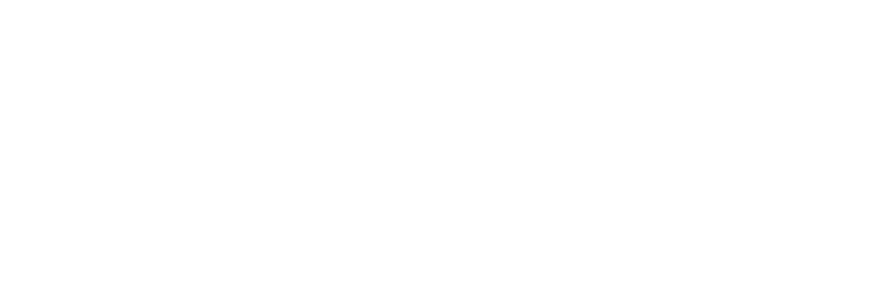
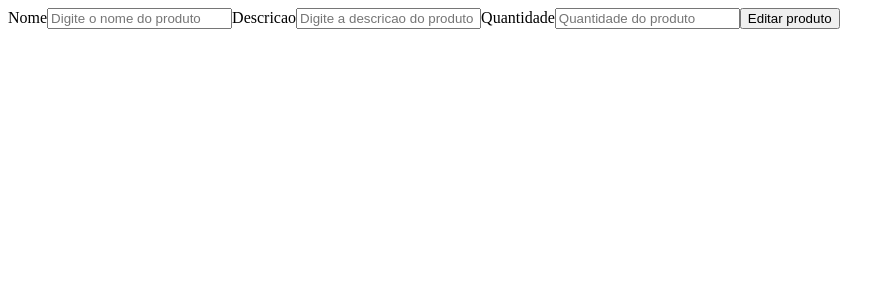
Before and after one commit to Henrique-M01/frontVollSollutions, a React (Create React App) app: page /update/1 in a window 1280 px wide. Before the commit this address had no page. Shown: the top 300 px of the page, without its empty margins (0-895 px from the left). Built offline with nearby package versions, Linux system fonts and the light colour scheme.

Commit message:
feat: add logic buttons create and update product

```diff
--- a/src/App.js
+++ b/src/App.js
@@ -3,6 +3,7 @@
 import CreateLogin from './pages/CreateLogin';
 import { BrowserRouter, Routes, Route } from 'react-router-dom';
 import HomePage from './pages/Home';
+import CreateOrUpdateUsers from './pages/CreateOrUpdateProducts';
 
 function App() {
   return (
@@ -12,6 +13,8 @@
           <Route path="/" element={ <Login /> } />
           <Route path="/create" element={ <CreateLogin /> } />
           <Route path="/home" element={ <HomePage /> } />
+          <Route path="/create/products" element={ <CreateOrUpdateUsers /> } />
+          <Route path="/update/:id" element={ <CreateOrUpdateUsers /> } />
         </Routes>
       </BrowserRouter>
     </Provider>
--- /dev/null
+++ b/src/pages/CreateOrUpdateProducts.jsx
@@ -0,0 +1,86 @@
+import { useContext, useState } from "react";
+import { useLocation, useNavigate } from "react-router-dom";
+import MyContext from "../Context/MyContext";
+import { createProduct, updateProduct } from "../services/RequestAPI";
+
+export default function CreateOrUpdateUsers() {
+  const { token } = useContext(MyContext);
+
+  const [name, setName] = useState('');
+  const [description, setDescription] = useState('');
+  const [quantity, setQuantity] = useState(0);
+
+  const navigate = useNavigate();
+  const { pathname } = useLocation();
+  const [, TYPE, ID] = pathname.split('/');
+
+  async function createProducts(name, description, quantity, token) {
+    if (name && description && quantity) {
+      await createProduct(name, description, quantity, token);
+
+      navigate('/home');
+    }
+  }
+
+  async function updateProducts(id, name, description, quantity, token) {
+    if (name && description && quantity & id) {
+      await updateProduct(id, name, quantity, description, token)
+
+      navigate('/home');
+    }
+  }
+
+  return (
+    <div>
+      <form>
+        <label htmlFor="input-name">
+          Nome
+          <input
+            id="input-name"
+            type="text"
+            placeholder="Digite o nome do produto"
+            onChange={(event) => setName(event.target.value) }
+          />
+        </label>
+        <label htmlFor="input-description">
+          Descricao
+          <input
+            id="input-description"
+            type="text"
+            placeholder="Digite a descricao do produto"
+            onChange={(event) => setDescription(event.target.value) }
+          />
+        </label>
+        <label htmlFor="input-quantity">
+          Quantidade
+          <input
+            id="input-quantity"
+            type="number"
+            placeholder="Quantidade do produto"
+            onChange={(event) => setQuantity(event.target.value) }
+        />
+        </label>
+        { TYPE === 'create'
+          ?
+          <button
+            onClick={async (event) => {
+              event.preventDefault();
+              await createProducts(name, description, quantity, token)
+            }}
+          >
+            Criar produto
+          </button>
+          :
+          <button
+            onClick={async (event) => {
+              event.preventDefault();
+              await updateProducts(ID, name, description, Number(quantity), token);
+            }}
+          >
+            Editar produto
+          </button>
+        }
+      </form>
+    </div>
+  )
+}
--- a/src/pages/Home.jsx
+++ b/src/pages/Home.jsx
@@ -1,4 +1,5 @@
 import { useContext, useEffect, useState } from "react";
+import { useNavigate } from "react-router-dom";
 import Header from "../components/Header";
 import MyContext from "../Context/MyContext";
 import { getAllProducts, deleteProduct as productDelete } from "../services/RequestAPI";
@@ -6,6 +7,8 @@
 export default function HomePage() {
   const { token, setProducts, products, role } = useContext(MyContext)
   const [deleted, setDeleted] = useState(false);
+
+  const navigate = useNavigate();
 
   useEffect(() => {
     async function getAll() {
@@ -36,18 +39,24 @@
               {role === 'admin' &&
                 <div>
                   <button
-                    onClick={async () => await deleteProduct(product.id, token)}
+                    onClick={ async () => await deleteProduct(product.id, token) }
                   >
                     Deletar
                   </button>
-                  <button>Editar</button>
+                  <button
+                    onClick={ () => navigate(`/update/${product.id}`) }
+                  >
+                    Editar
+                  </button>
                 </div>
               }
             </div>
           ))
         }
         {role === 'admin' &&
-          <button>Criar novo produto</button>
+          <button
+            onClick={ () => navigate('/create/products') }
+          >Criar novo produto</button>
         }
       </div>
     </div>
--- a/src/services/RequestAPI.js
+++ b/src/services/RequestAPI.js
@@ -32,8 +32,8 @@
   return deleted.data;
 }
 
-export async function createProduct(id, name, description, quantity, token) {
-  const create = await axios.post(`http://localhost:3006/products/${id}`,
+export async function createProduct(name, description, quantity, token) {
+  const create = await axios.post(`http://localhost:3006/products`,
   { name, description, quantity }, {
     headers: {
       'Authorization': token,
@@ -42,3 +42,14 @@
 
   return create.data;
 }
+
+export async function updateProduct(id, name, quantity, description, token) {
+  const update = await axios.put(`http://localhost:3006/products/${id}`,
+    { name, description, quantity }, {
+      headers: {
+        'Authorization': token,
+      }
+    })
+
+  return update.data;
+}
```
